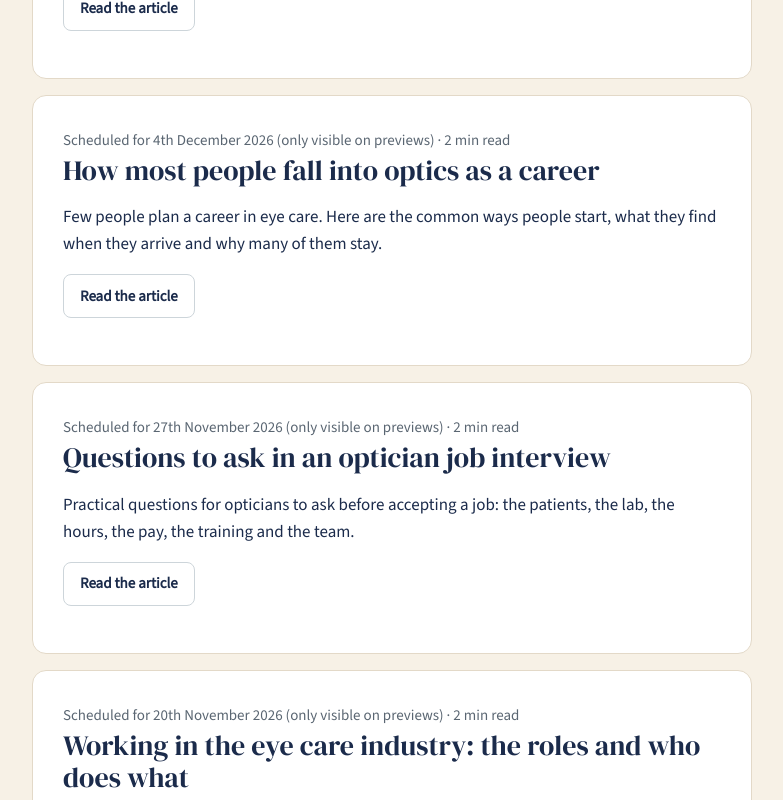
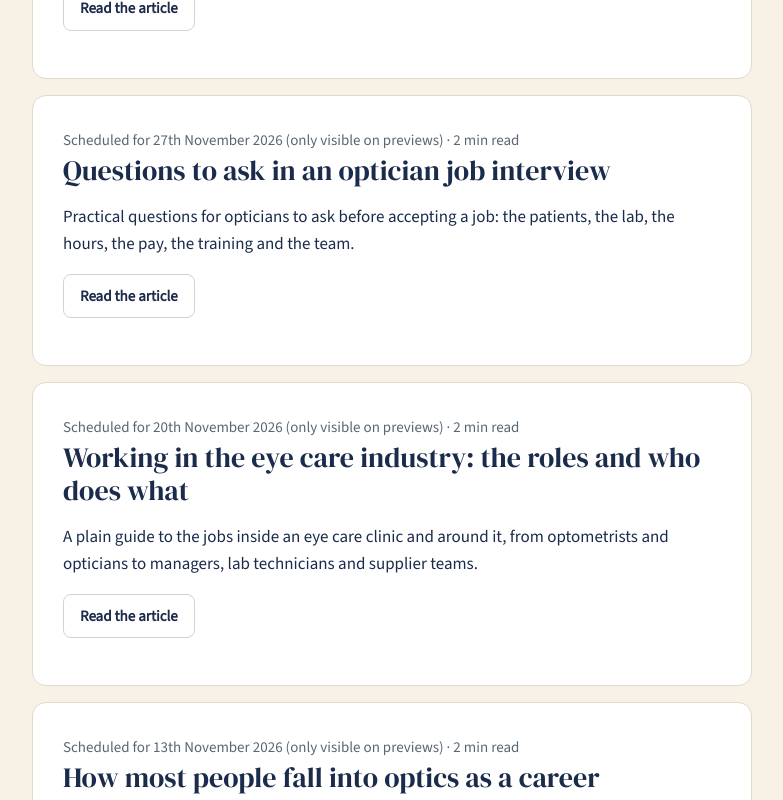
Before and after one commit to stevebsmith88-netizen/Kestrel, a Next.js app: page /blog in a window 1280 px wide. Shown: the part 5080-5880 px from the top of the page, without its empty margins (248-1031 px from the left). Built offline with nearby package versions, Linux system fonts and the light colour scheme; no server answers; a web font is replaced by a local one.

Commit message:
Publish How most people fall into optics today, to match the Instagram post
Co-Authored-By: Claude Opus 5.5 <noreply@anthropic.com>
Claude-Session: https://claude.ai/code/session_01K4dgNT44d6ujsE4qjnTdTu

```diff
--- a/content/posts.ts
+++ b/content/posts.ts
@@ -501,7 +501,7 @@ Kestrel's ad builder turns a few lines about the role into a draft. You edit eve
     slug: "how-people-fall-into-optics",
     title: "How most people fall into optics as a career",
     description: "Few people plan a career in eye care. Here are the common ways people start, what they find when they arrive and why many of them stay.",
-    date: "2026-12-04",
+    date: "2026-11-13",
     body: `Ask a group of opticians, assistants and clinic managers how they got started, and the answer is rarely "I always wanted to work in eye care." It is more often "I needed a job and a friend knew a clinic," or "I was at the front desk and got curious." Eye care is a career many people fall into, and then find they like.
 
 ## The usual doors
```
